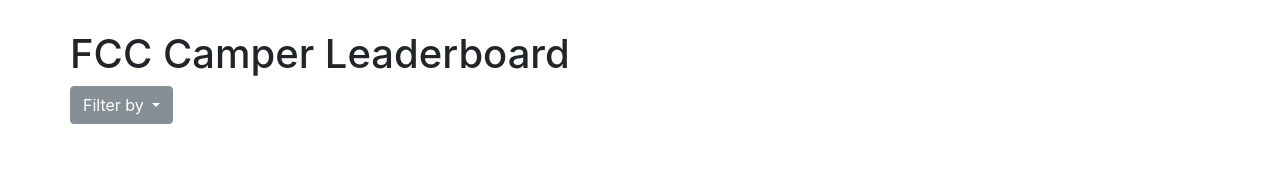
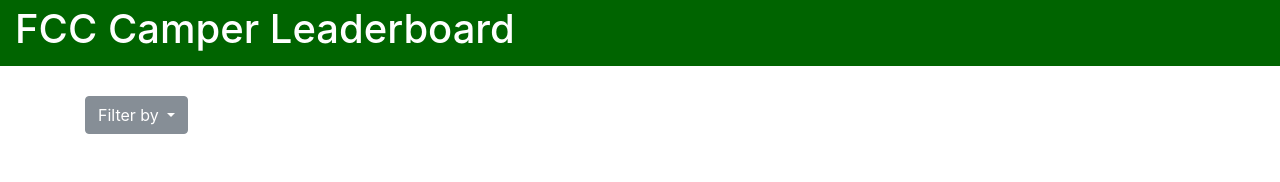
Before and after one commit to valerieseer/leaderboard, a plain HTML site: page index.html in a window 1280 px wide. Drawn offline with nearby package versions, Linux system fonts and the light colour scheme.

Commit message:
Styling updates

```diff
--- a/css/styles.css
+++ b/css/styles.css
@@ -1,5 +1,11 @@
-body {
-  margin: 30px 0;
+header {
+  background-color: #006400;
+  padding: 5px 0;
+  color: #fff;
+}
+header,
+h3 {
+  margin-bottom: 30px;
 }
 .dropdown {
   margin-bottom: 15px;
--- a/index.html
+++ b/index.html
@@ -8,14 +8,17 @@
 	<link rel="stylesheet" href="css/styles.css">
 </head>
 <body>
-	<div class="container">
-		<div class="row">
-			<header>
+	<header class="container-fluid">
+		<section class="row">
+      <div class="col-md-12">
         <h1>FCC Camper Leaderboard</h1>
+      </div>
+    </section>
   </header>
-		</div>
 
-		<div class="row">
+  <main class="container">
+    <section class="row">
+        <div class="col-md-12">
             <div class="dropdown">
               <button class="btn btn-secondary dropdown-toggle" type="button" id="dropdownMenuButton" data-toggle="dropdown" aria-haspopup="true" aria-expanded="false">
                 Filter by
@@ -26,13 +29,16 @@
               </div>
             </div>
         </div>
+      </section>
 
-		<div class="row">
+      <section class="row">
+        <div class="col-md-12">
           <h3></h3>
         </div>
+      </section>
 
-		<div class="row camper-leaderboard"></div>
-	</div>
+      <section class="row camper-leaderboard"></section>
+  </main>
 
 
 	<script src="https://cdnjs.cloudflare.com/ajax/libs/jquery/3.2.1/jquery.js"></script>
```
Lines whose indentation alone changed are shown as unchanged.
